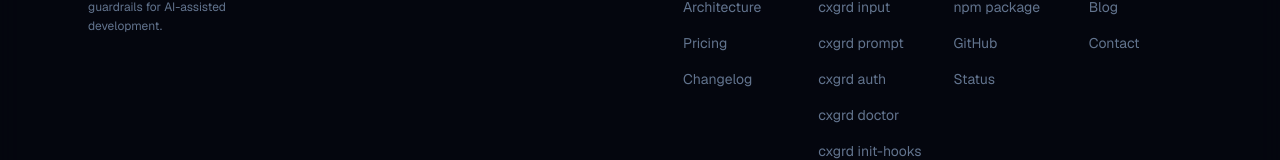
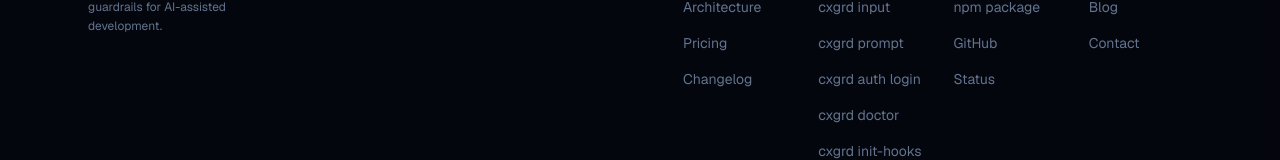
Before and after one commit to cxgrd/landing-page, a Next.js app: page / in a window 1280 px wide. Shown: the part 2833-2993 px from the top of the page. Built offline with nearby package versions, Linux system fonts and the light colour scheme.

Commit message:
fixed auth-login docs page

```diff
--- a/components/Footer.tsx
+++ b/components/Footer.tsx
@@ -12,7 +12,7 @@ const footerLinks = {
     { label: "cxgrd scan", href: "/docs/commands/scan" },
     { label: "cxgrd input", href: "/docs/commands/input" },
     { label: "cxgrd prompt", href: "/docs/commands/prompt" },
-    { label: "cxgrd auth", href: "/docs/commands/auth" },
+    { label: "cxgrd auth login", href: "/docs/commands/auth-login" },
     { label: "cxgrd doctor", href: "/docs/commands/doctor" },
     { label: "cxgrd init-hooks", href: "/docs/commands/init-hooks" },
     { label: "cxgrd watch", href: "/docs/commands/watch" },
```
